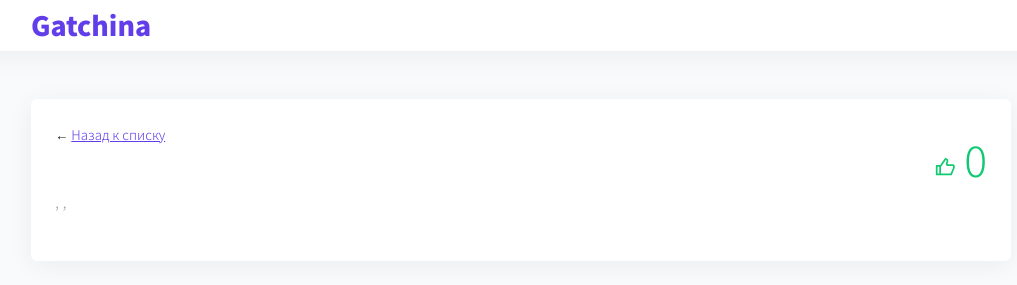
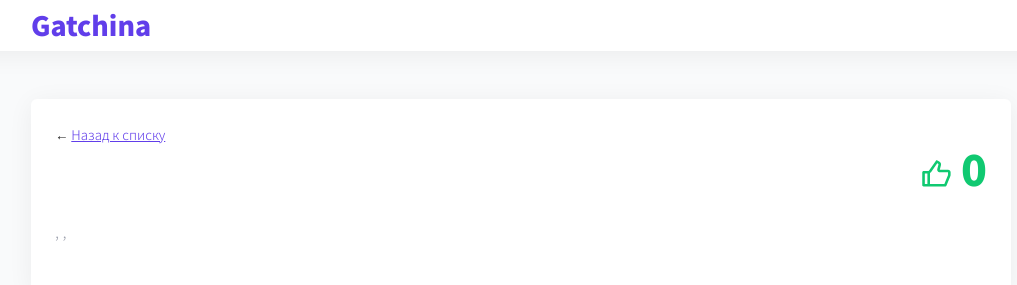
Before and after one commit to saydamir/HackGatchina2019back, a Flask app: template templates/issue.html in a window 1280 px wide. Shown: the top 285 px of the page, without its empty margins (119-1136 px from the left). Run offline with Flask 2, Linux system fonts and the light colour scheme; the template is opened without the code that fills it, so the values that code supplies are empty.

Commit message:
increased likes icon

```diff
--- a/templates/issue.html
+++ b/templates/issue.html
@@ -67,11 +67,11 @@ ymaps.ready(init);
                     </h1>
                   </div>
                   <div class="col-xs-3 page__counter">
-                    <h6>
-                      <i class="icon icon__like"></i>
+                    <h1>
+                      <img src="static/icons/thumb-up-line.svg" alt="" class="icon" width=30 height=30>
                       <!--  сюда количество голосов -->
                       {{document.users_like|length}}
-                      </h6>
+                    </h1>
                   </div>
                   <div class="col-xs-12">
                     <div class="page__bottom">
--- a/templates/issues.html
+++ b/templates/issues.html
@@ -52,7 +52,7 @@
                   </div>
                   <div class="col-xs-3 card__counter">
                     <h6>
-                      <i class="icon icon__like"></i>
+                      <img src="static/icons/thumb-up-line.svg" alt="" class="icon" width=24 height=24>
                       <!--  сюда количество голосов -->
                       {{document.users_like|length}}
                     </h6>
```
